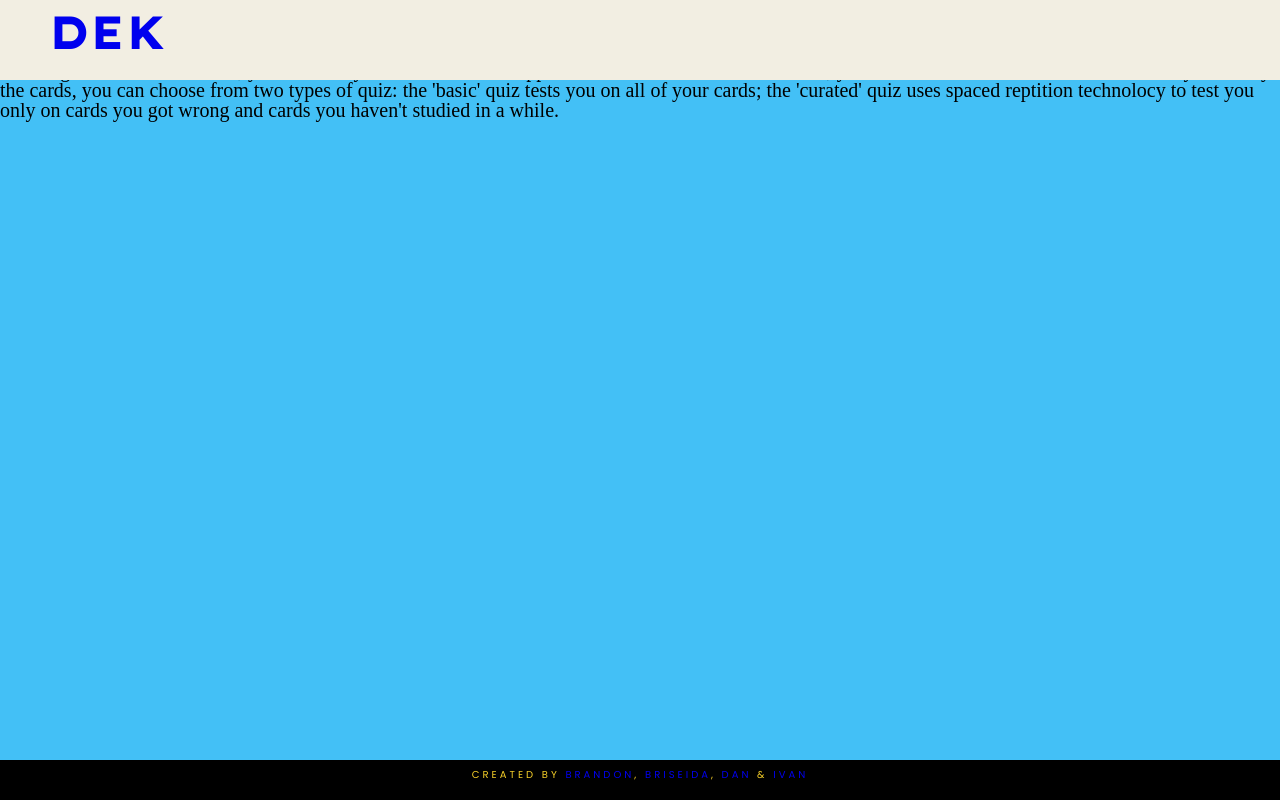
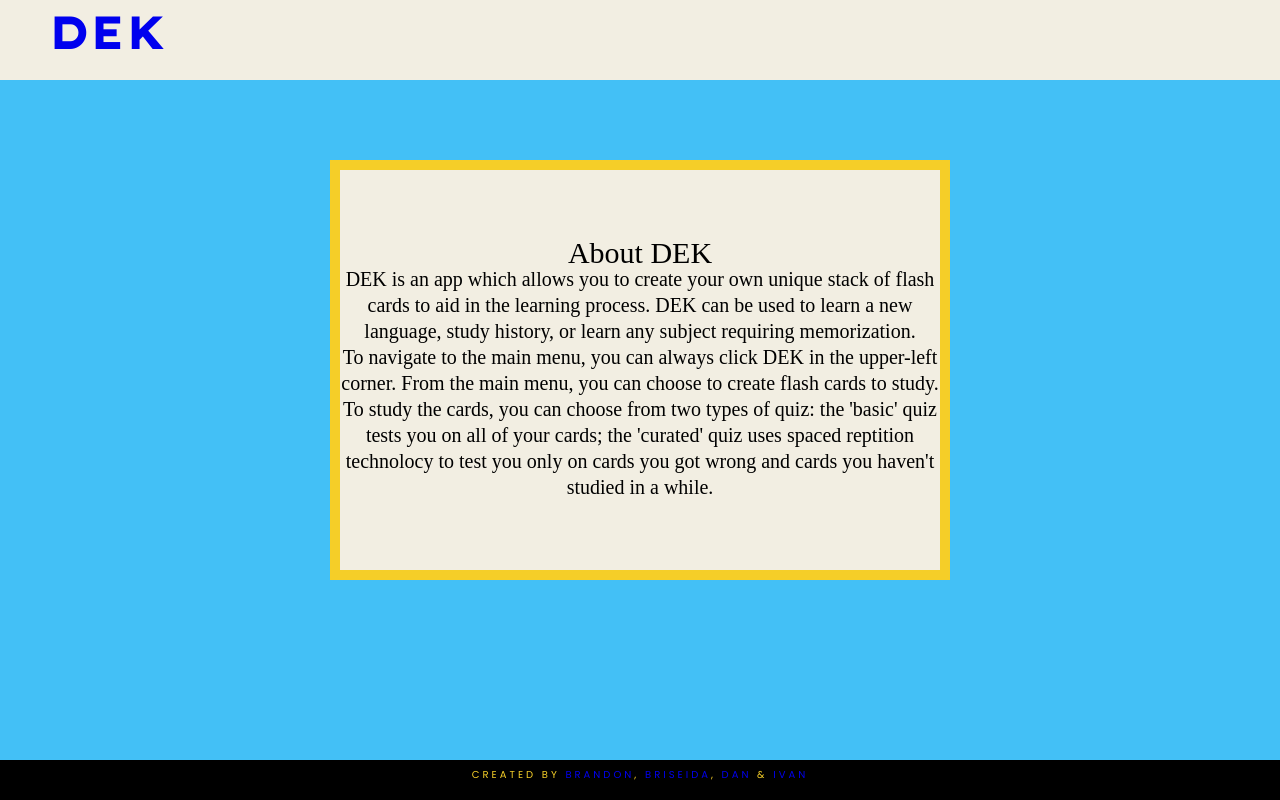
Before and after one commit to brizmon/DEK, a React (Create React App) app in the folder client/: page /aboutapp in a window 1280 px wide. Built offline with nearby package versions, Linux system fonts and the light colour scheme; a web font is replaced by a local one.

Commit message:
fix bug in about app display (#118)

```diff
--- a/client/src/App.css
+++ b/client/src/App.css
@@ -421,6 +421,26 @@ input::placeholder {
 .about-app-message {
   color: black;
   font-size: 20px;
+  top: 20vh;
+  display: flex;
+  justify-content: center;
+  flex-direction: column;
+  max-width: 600px;
+  position: relative;
+  height: 400px;
+  border: 10px solid #F5CE28;
+  margin: 0 auto;
+  text-align: center;
+  background-color: #F2EEE2;
+  line-height: 1.3em;
+}
+
+.about-app-message h2 {
+  font-size: 30px;
+}
+
+.about-app-message p {
+  font-size: 20px;
 }
 
 /*  ---------------- CREATE CARD PAGE (front) ---------------- */
@@ -567,7 +587,7 @@ textarea {
   flex-direction: column;
   max-width: 600px;
   position: relative;
-  height: 400px;
+  height: 500px;
   border: 10px solid #F5CE28;
   margin: 0 auto;
   text-align: center;
@@ -579,8 +599,8 @@ textarea {
   font-weight: 600;
   text-transform: uppercase;
   letter-spacing: 1px;
-  padding-top: 20px;
-  padding-bottom: 20px;
+  padding-top: 10px;
+  padding-bottom: 10px;
 }
 .user-profile-info h3 {
   font-family: 'Poppins', sans-serif;
```
